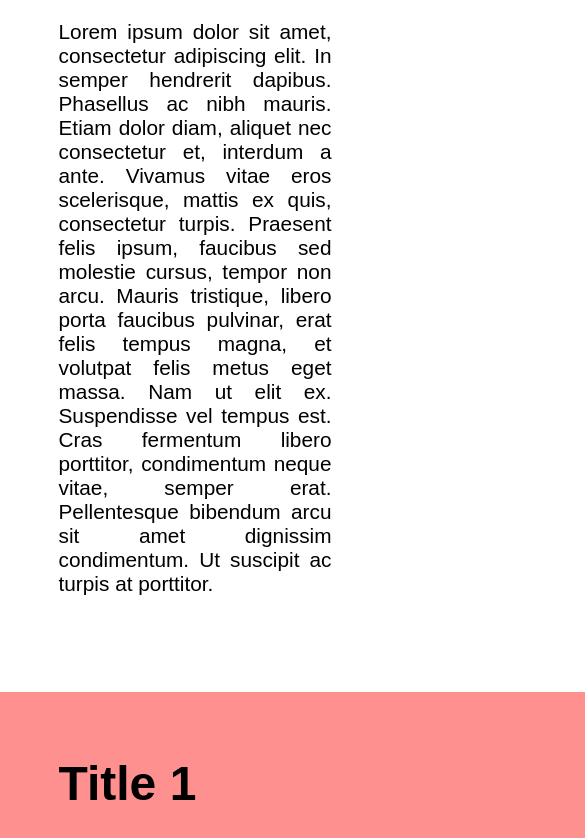
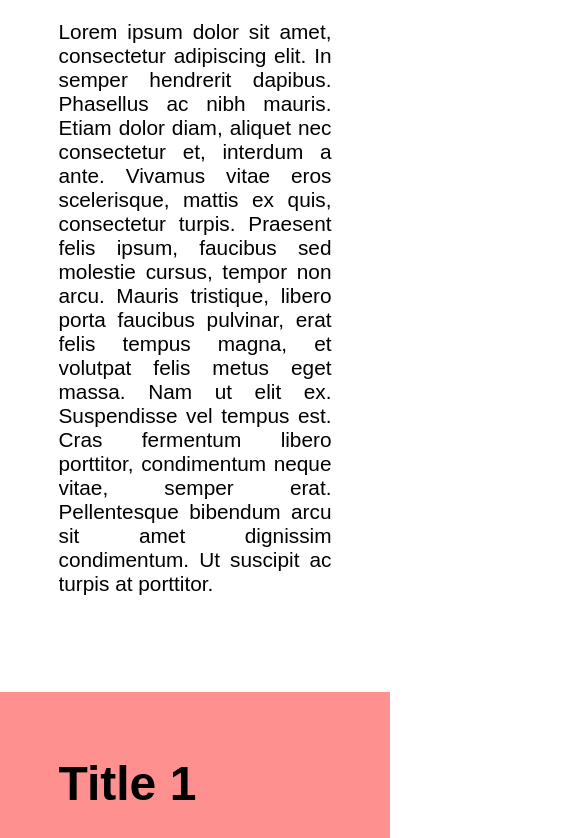
Before and after one commit to PsSergio/TRABALHO-EAMT, a plain HTML site: page SITE/index.html in a window 390 px wide. Shown: the part 275-1113 px from the top of the page, 585 px wide, since content can reach past the window. Drawn offline with Linux system fonts and the light colour scheme; a web font is replaced by a local one.

Commit message:
fix: Arrumando responsividade

```diff
--- a/SITE/css/style.css
+++ b/SITE/css/style.css
@@ -6,6 +6,7 @@
     margin: 0;
     box-sizing: 0;
     font-family: 'Hammersmith One', sans-serif;
+    overflow-x: hidden;
 }
 
 header{
@@ -14,6 +15,7 @@ header{
     z-index: 999;
     cursor: pointer;
     border-bottom: 2px solid rgba(98, 98, 98, 0.481);
+    width: 100%;
 }
 
 header nav{
@@ -36,7 +38,7 @@ nav img{
 }
 
 .explication-container{
-    width: 100%;
+    width: 100vw;
     display: flex;
     flex-direction: column;
     align-items: center;
```
